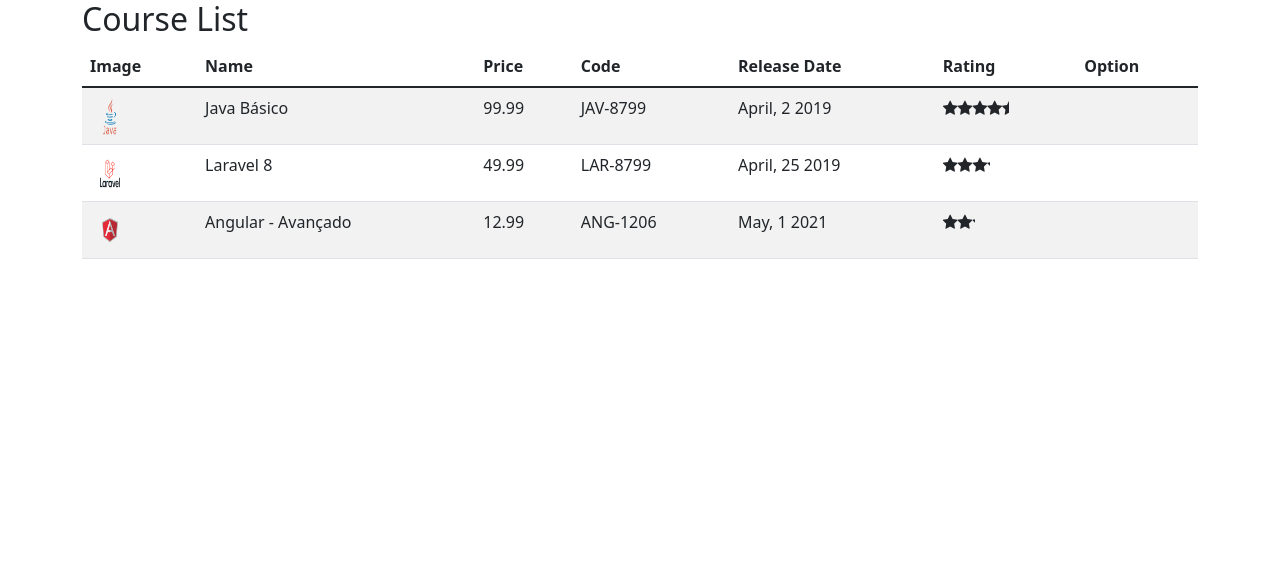
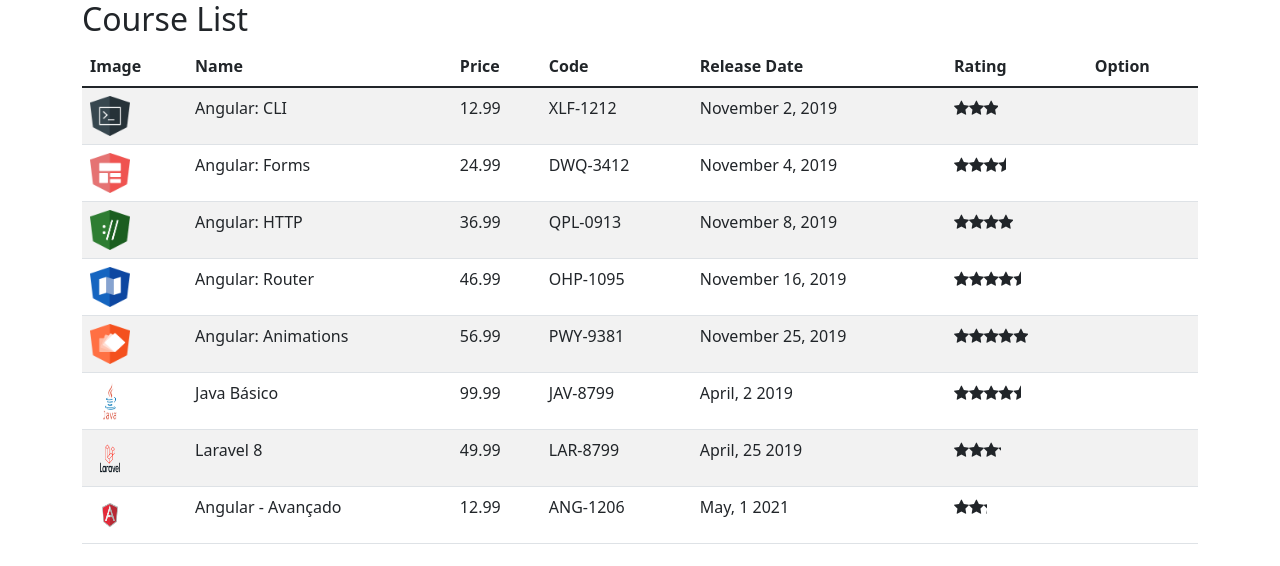
Before and after one commit to Peuz3/angular-basico, an Angular app: page / in a window 1280 px wide. Shown: the top 566 px of the page. Built offline with nearby package versions, Linux system fonts and the light colour scheme.

Commit message:
Developed course service

```diff
--- a/src/app/courses/course-list.component.ts
+++ b/src/app/courses/course-list.component.ts
@@ -1,53 +1,23 @@
 import { Component, OnInit } from "@angular/core";
 import { Course } from "./course";
+import { CourseService } from "./course.service";
 
 @Component({
     selector: 'app-course-list',
     templateUrl: './course-list.component.html'
 
 })
-export class CourseListComponent implements OnInit{
+export class CourseListComponent implements OnInit {
 
 
     courses: Course[] = [];
 
+    constructor(private courseService: CourseService) { }
+
 
     ngOnInit(): void {
-    this.courses = [
-            {
-                id: 1,
-                name: 'Java Básico',
-                imageUrl: 'assets/images/java.png',
-                price: 99.99,
-                code: 'JAV-8799',
-                duration: 120,
-                rating: 4.5,
-                releaseDate: 'April, 2 2019'
-            },
-            {
-                id: 2,
-                name: 'Laravel 8',
-                imageUrl: 'assets/images/laravel.png',
-                price: 49.99,
-                code: 'LAR-8799',
-                duration: 80,
-                rating: 3.2,
-                releaseDate: 'April, 25 2019'
-             },
 
-             {
-                 id: 3,
-                 name: 'Angular - Avançado',
-                 imageUrl: 'assets/images/angular.png',
-                 price: 12.99,
-                 code: 'ANG-1206',
-                 duration: 120,
-                 rating: 2.2,
-                 releaseDate: 'May, 1 2021'
-             }
+        this.courses = this.courseService.retrieveAll();
 
-
-            ]
-
-        }
+    }
 }
--- a/src/app/courses/course.service.ts
+++ b/src/app/courses/course.service.ts
@@ -0,0 +1,106 @@
+import { Injectable } from "@angular/core";
+import { Course } from "./course";
+
+@Injectable({
+    providedIn: 'root'
+})
+export class CourseService{
+
+    retrieveAll(): Course[]{
+        return COURSES;
+    }
+}
+
+var COURSES: Course[] = [
+    {
+        id: 1,
+        name: 'Angular: CLI',
+        releaseDate: 'November 2, 2019',
+        description: 'Neste curso, os alunos irão obter um grande conhecimento nos principais recursos do CLI.',
+        duration: 120,
+        code: 'XLF-1212',
+        rating: 3,
+        price: 12.99,
+        imageUrl: '/assets/images/cli.png',
+    },
+    {
+        id: 2,
+        name: 'Angular: Forms',
+        releaseDate: 'November 4, 2019',
+        description: 'Neste curso, os alunos irão obter um conhecimento aprofundado sobre os recursos disponíveis no módulo de Forms.',
+        duration: 80,
+        code: 'DWQ-3412',
+        rating: 3.5,
+        price: 24.99,
+        imageUrl: '/assets/images/forms.png',
+    },
+    {
+        id: 3,
+        name: 'Angular: HTTP',
+        releaseDate: 'November 8, 2019',
+        description: 'Neste curso, os alunos irão obter um conhecimento aprofundado sobre os recursos disponíveis no módulo de HTTP.',
+        duration: 80,
+        code: 'QPL-0913',
+        rating: 4.0,
+        price: 36.99,
+        imageUrl: '/assets/images/http.png',
+    },
+    {
+        id: 4,
+        name: 'Angular: Router',
+        releaseDate: 'November 16, 2019',
+        description: 'Neste curso, os alunos irão obter um conhecimento aprofundado sobre os recursos disponíveis no módulo de Router.',
+        duration: 80,
+        code: 'OHP-1095',
+        rating: 4.5,
+        price: 46.99,
+        imageUrl: '/assets/images/router.png',
+    },
+    {
+        id: 5,
+        name: 'Angular: Animations',
+        releaseDate: 'November 25, 2019',
+        description: 'Neste curso, os alunos irão obter um conhecimento aprofundado sobre os recursos disponíveis sobre Animation.',
+        duration: 80,
+        code: 'PWY-9381',
+        rating: 5,
+        price: 56.99,
+        imageUrl: '/assets/images/animations.png',
+    },
+
+    {
+        id: 6,
+        name: 'Java Básico',
+        imageUrl: 'assets/images/java.png',
+        price: 99.99,
+        code: 'JAV-8799',
+        duration: 120,
+        rating: 4.5,
+        releaseDate: 'April, 2 2019',
+        description: 'Neste curso, os alunos irão obter um conhecimento aprofundado sobre os recursos disponíveis sobre Animation.',
+    },
+    {
+        id: 7,
+        name: 'Laravel 8',
+        imageUrl: 'assets/images/laravel.png',
+        price: 49.99,
+        code: 'LAR-8799',
+        duration: 80,
+        rating: 3.2,
+        releaseDate: 'April, 25 2019',
+        description: 'Neste curso, os alunos irão obter um conhecimento aprofundado sobre os recursos disponíveis sobre Animation.',
+     },
+
+     {
+         id: 8,
+         name: 'Angular - Avançado',
+         imageUrl: 'assets/images/angular.png',
+         price: 12.99,
+         code: 'ANG-1206',
+         duration: 120,
+         rating: 2.2,
+         releaseDate: 'May, 1 2021',
+         description: 'Neste curso, os alunos irão obter um conhecimento aprofundado sobre os recursos disponíveis sobre Animation.',
+     }
+
+];
--- a/src/app/courses/course.ts
+++ b/src/app/courses/course.ts
@@ -7,6 +7,7 @@ export class Course{
     duration: number;
     rating: number;
     releaseDate: string;
+    description: string;
 
 
 }
```
